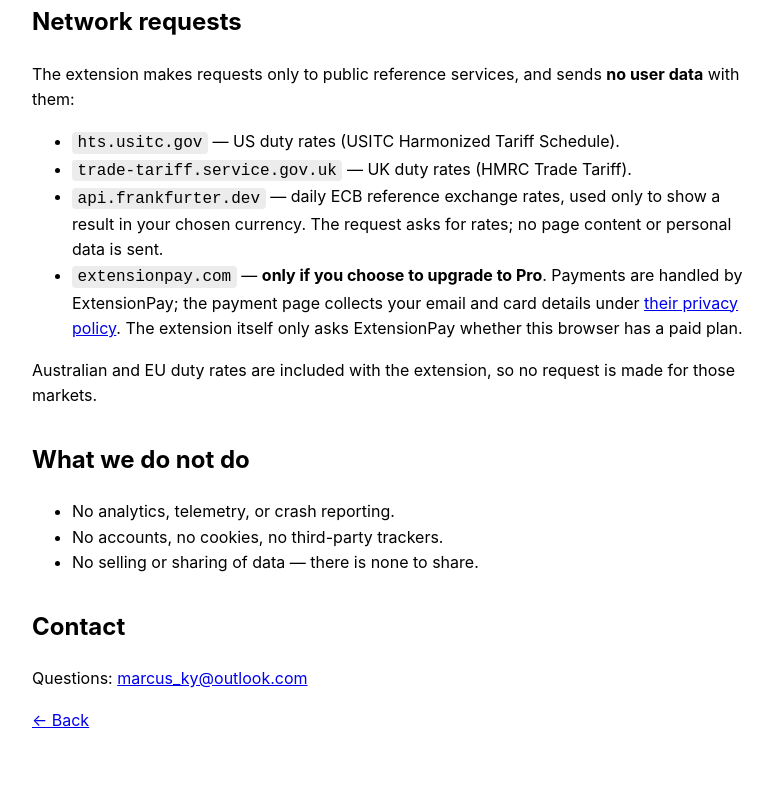
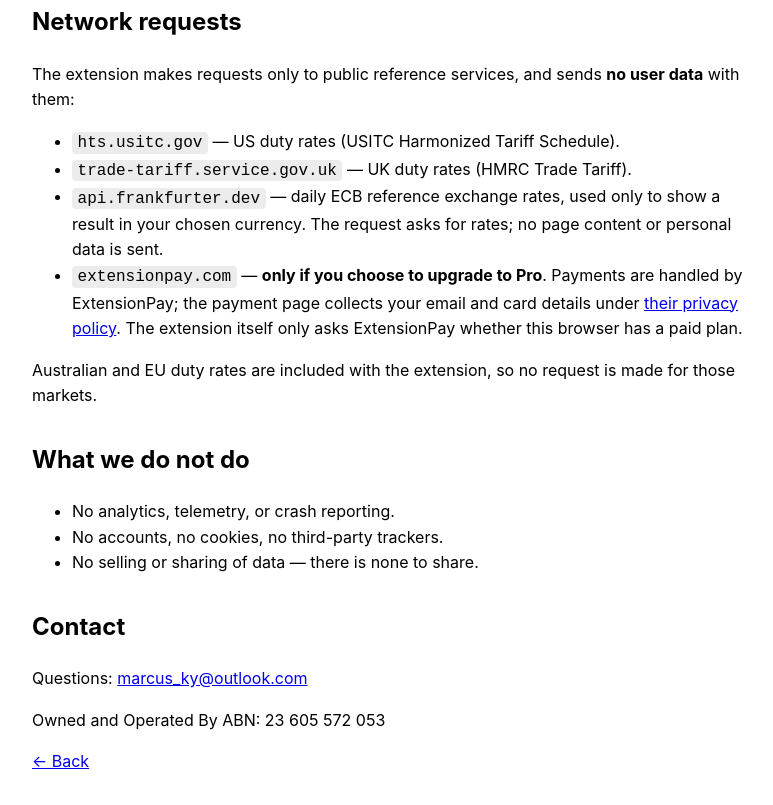
Before and after one commit to demarcusky/tariffsline-privacy, a plain HTML site: page privacy/index.html in a window 1280 px wide. Shown: the part 427-1232 px from the top of the page, without its empty margins (248-1021 px from the left). Drawn offline with Linux system fonts and the light colour scheme.

Commit message:
added ABN

```diff
--- a/privacy/index.html
+++ b/privacy/index.html
@@ -39,6 +39,7 @@
 
   <h2>Contact</h2>
   <p>Questions: <a href="mailto:marcus_ky@outlook.com">marcus_ky@outlook.com</a></p>
+  <p>Owned and Operated By ABN: 23 605 572 053</p>
 
   <p><a href="../">← Back</a></p>
 </main>
```
